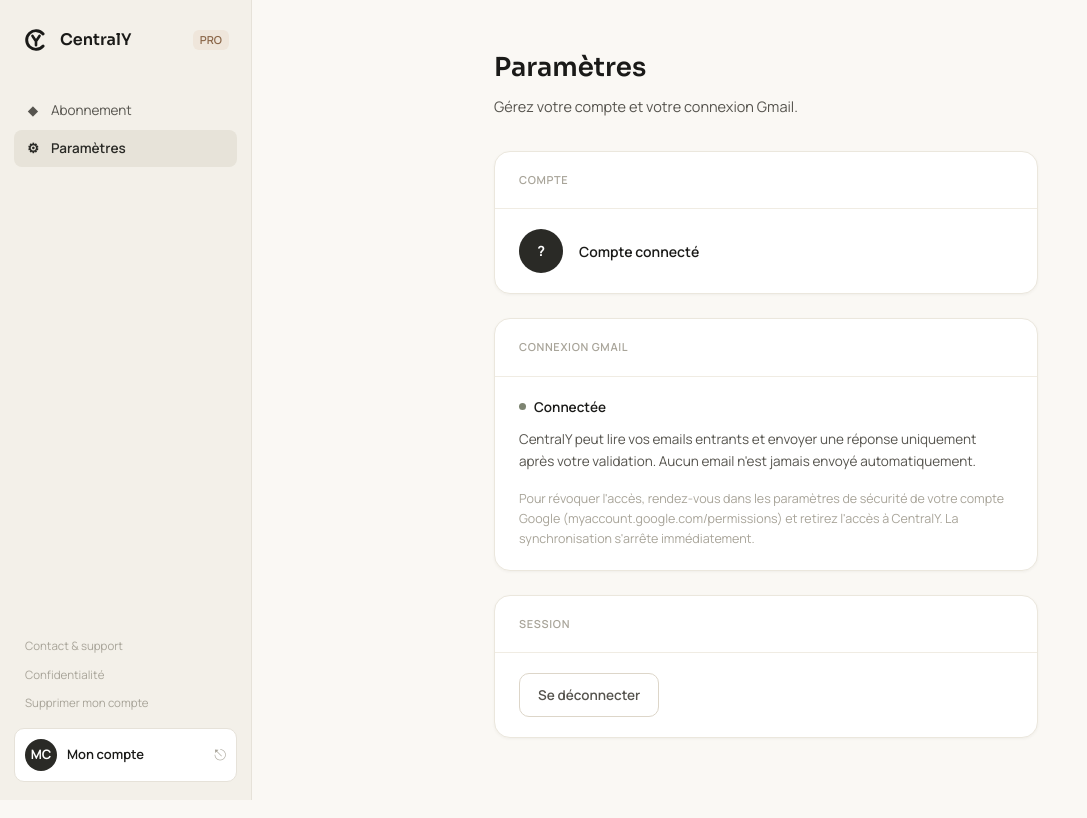
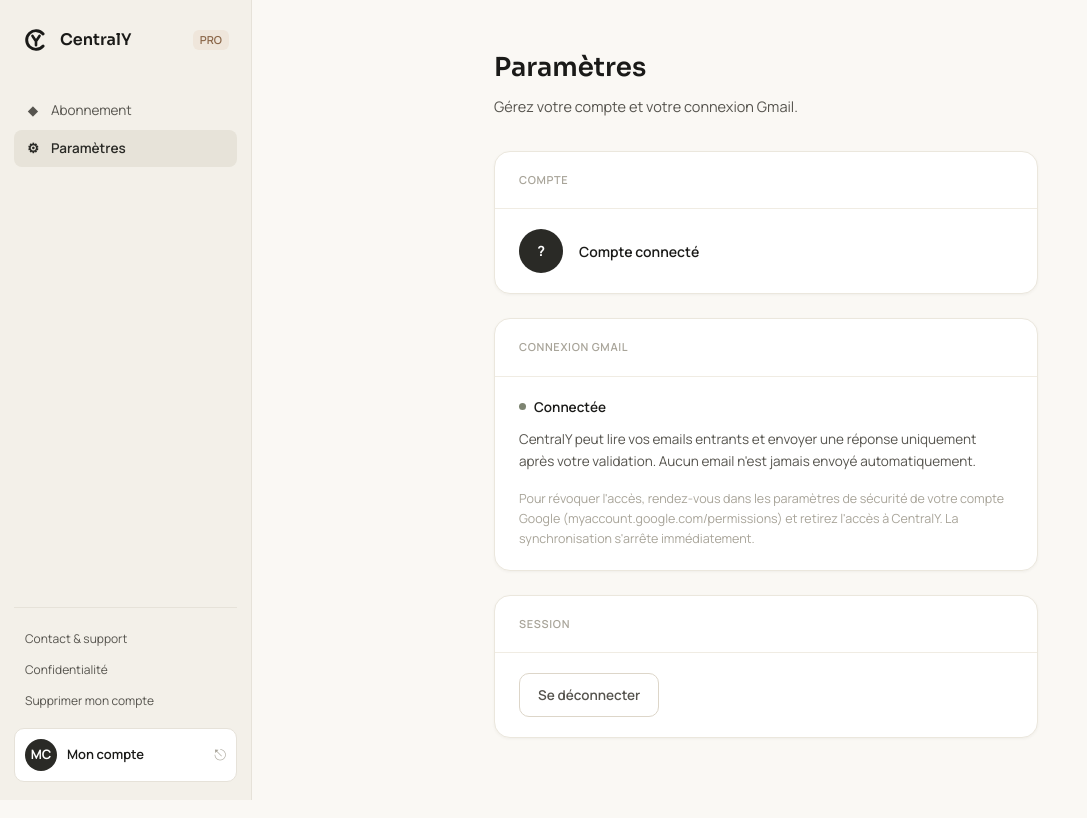
Before and after one commit to abubakr6kouma-sys/centrale-app, a Next.js app: page /dashboard/settings in a window 1280 px wide. Shown: the whole page, without its empty margins (0-1087 px from the left). Built offline with nearby package versions, Linux system fonts and the light colour scheme; no server answers.

Commit message:
fix: make sidebar legal links more visible (text-muted + border separator)

```diff
--- a/components/dashboard/SidebarFrame.tsx
+++ b/components/dashboard/SidebarFrame.tsx
@@ -72,14 +72,14 @@
         </Link>
       </div>
 
-      <div className="mt-auto mb-3 flex flex-col gap-[1px] max-lg:hidden">
-        <Link href="/contact" className="text-[11.5px] text-faint px-[11px] py-[5px] rounded-md no-underline hover:text-muted transition-colors">
+      <div className="mt-auto pt-4 mb-3 flex flex-col gap-[1px] max-lg:hidden border-t border-line">
+        <Link href="/contact" className="text-[12px] text-muted px-[11px] py-[6px] rounded-md no-underline hover:bg-[#ebe7dd] transition-colors">
           Contact & support
         </Link>
-        <Link href="/privacy" className="text-[11.5px] text-faint px-[11px] py-[5px] rounded-md no-underline hover:text-muted transition-colors">
+        <Link href="/privacy" className="text-[12px] text-muted px-[11px] py-[6px] rounded-md no-underline hover:bg-[#ebe7dd] transition-colors">
           Confidentialité
         </Link>
-        <Link href="/data-deletion" className="text-[11.5px] text-faint px-[11px] py-[5px] rounded-md no-underline hover:text-muted transition-colors">
+        <Link href="/data-deletion" className="text-[12px] text-muted px-[11px] py-[6px] rounded-md no-underline hover:bg-[#ebe7dd] transition-colors">
           Supprimer mon compte
         </Link>
       </div>
```
